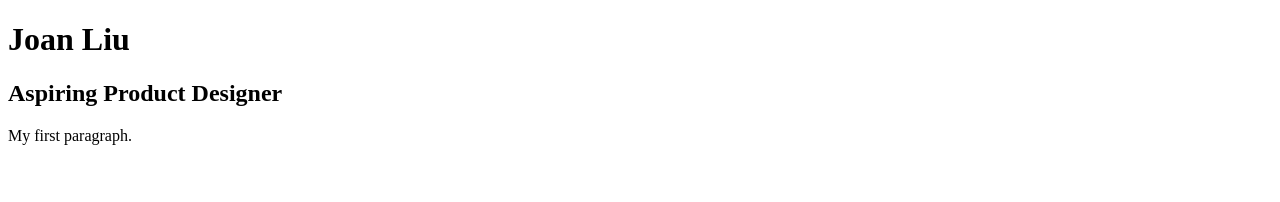
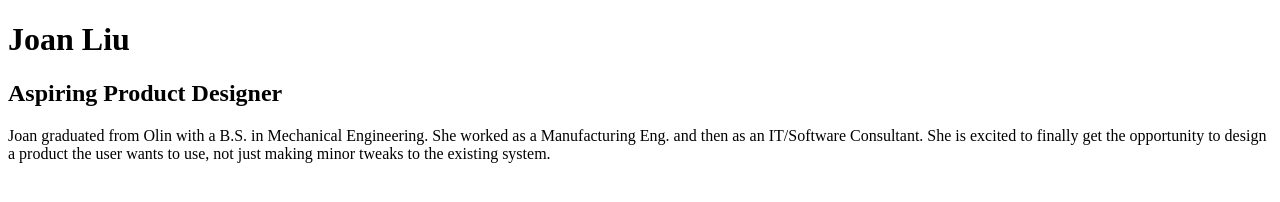
Before and after one commit to joanliu/joanliu.github.com, a plain HTML site: page index.html in a window 1280 px wide. Drawn offline with Linux system fonts and the light colour scheme.

Commit message:
Update index.html

```diff
--- a/index.html
+++ b/index.html
@@ -5,7 +5,7 @@
 <h1>Joan Liu</h1>
 <h2>Aspiring Product Designer</h2>
 
-<p>My first paragraph.</p>
+<p>Joan graduated from Olin with a B.S. in Mechanical Engineering. She worked as a Manufacturing Eng. and then as an IT/Software Consultant. She is excited to finally get the opportunity to design a product the user wants to use, not just making minor tweaks to the existing system.</p>
 
 </body>
 </html>
```
